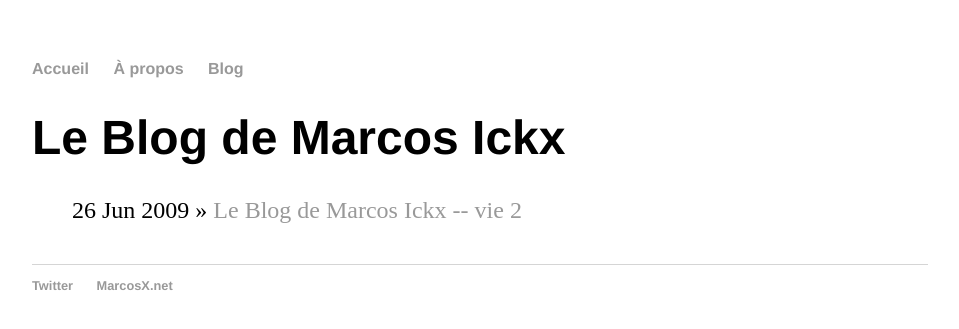
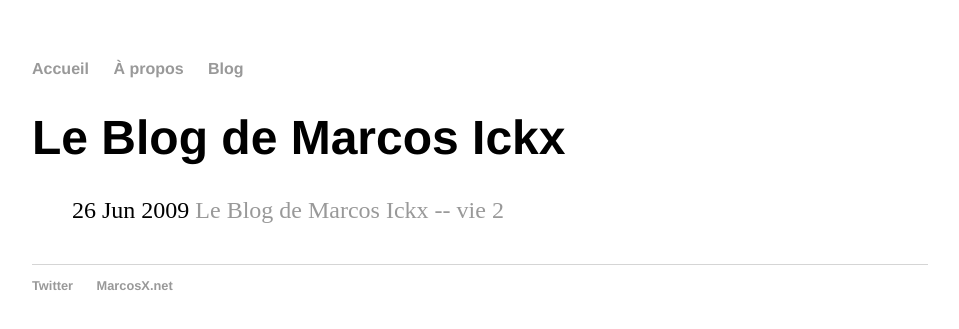
Before and after one commit to MarcosIckx/PreviewMarcosxNet, a Jekyll site: the page built from blog/index.html, in a window 1280 px wide. Shown: the top 329 px of the page, without its empty margins (160-1119 px from the left). Built offline with Jekyll 4.4.1, drawn with Linux system fonts in a browser that asks for light colours.

Commit message:
Update index.html

```diff
--- a/blog/index.html
+++ b/blog/index.html
@@ -6,7 +6,7 @@ title: Le Blog de Marcos Ickx
 	<ul class="posts">
 
 	  {% for post in site.posts %}
-	    <li><span>{{ post.date | date_to_string }}</span> »
+	    <li><span>{{ post.date | date_to_string }}</span>
       <a href="{{ post.url }}" title="{{ post.title }}">{{ post.title }}</a></li>
 	  {% endfor %}
 	</ul>
```
